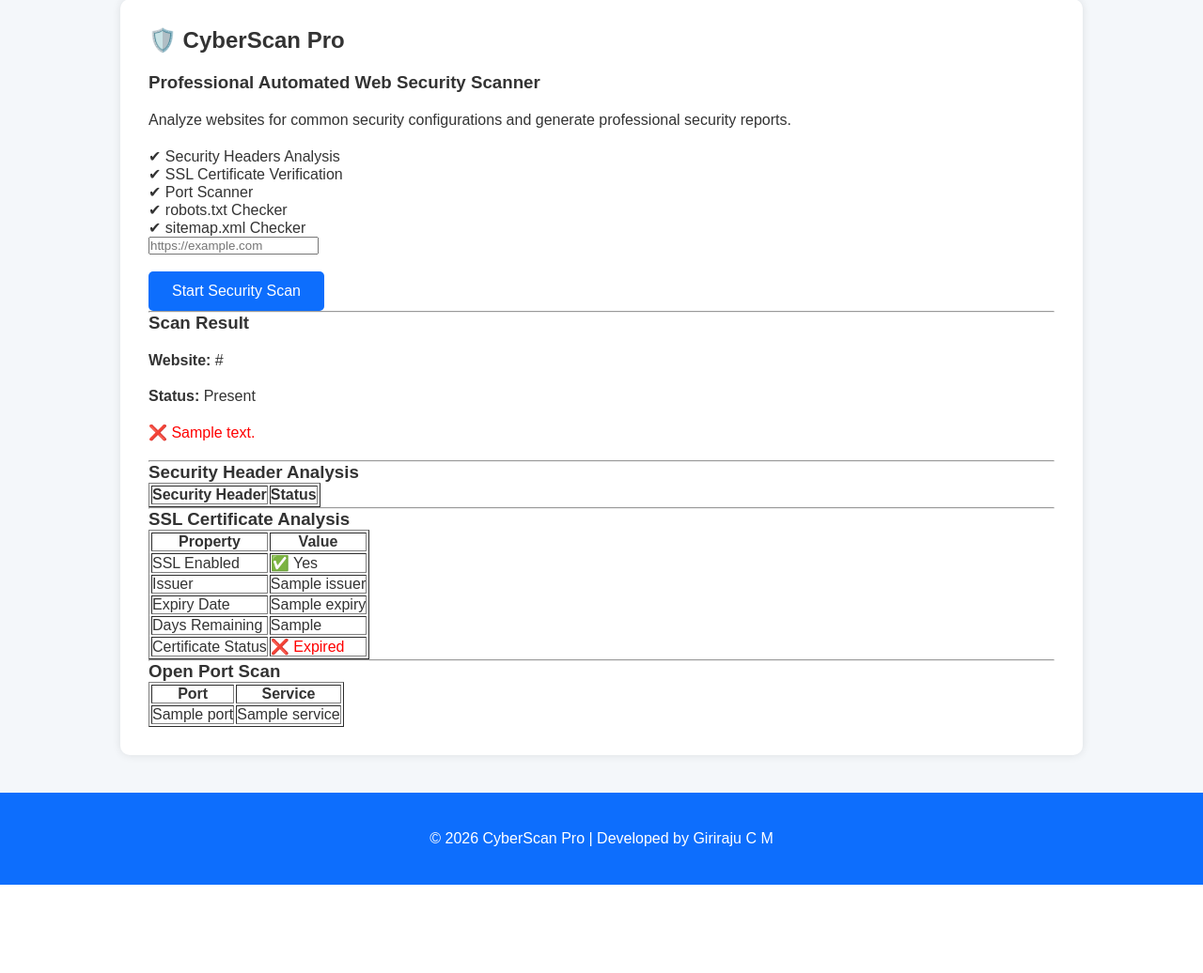
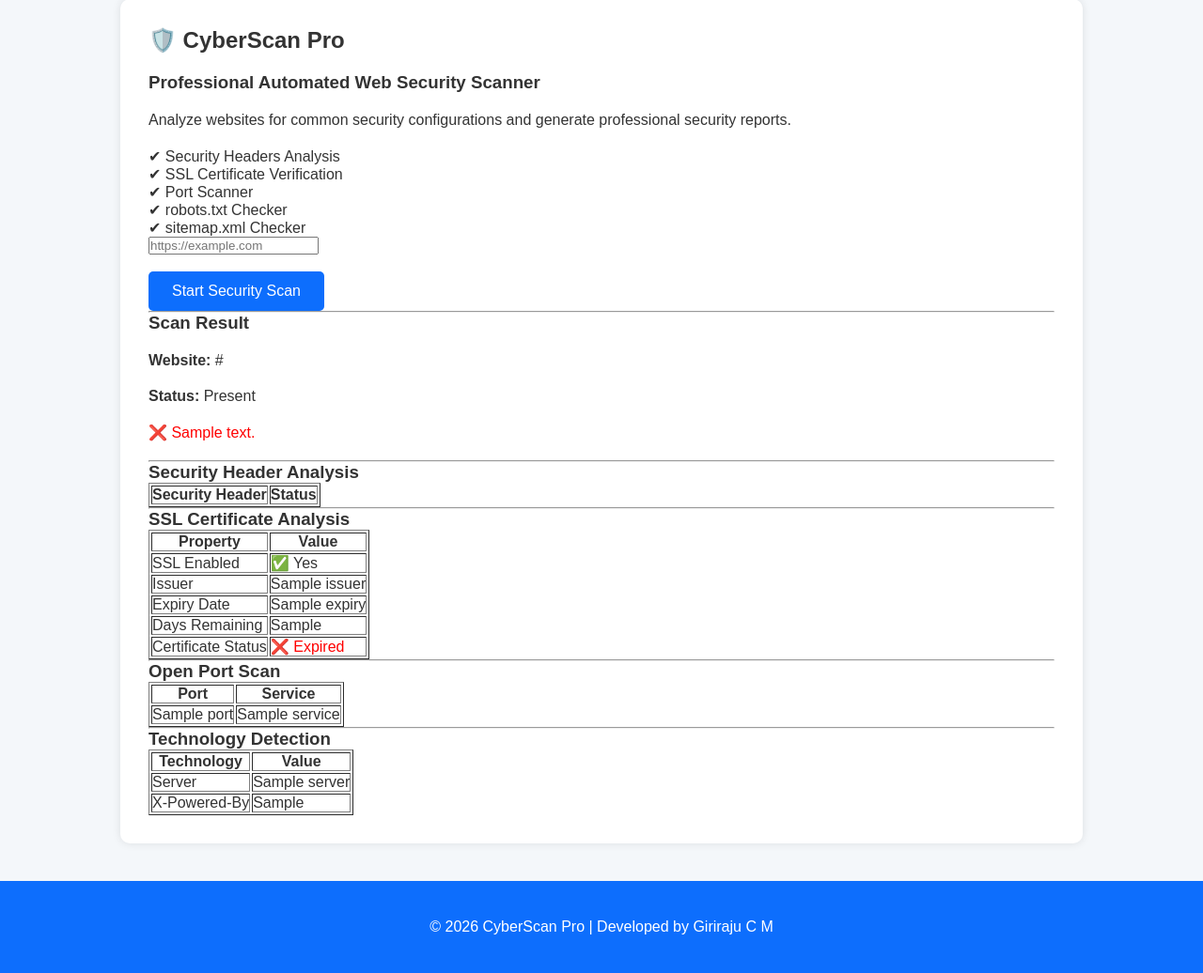
Before and after one commit to girirajuinfo/CyberScan-Pro, a Flask app: template templates/index.html in a window 1280 px wide. Shown: the part 146-1182 px from the top of the page at 94% size. Before the commit the page ends 1088 px from the top, so only its background shows below. Run offline with Flask 3, Linux system fonts and the light colour scheme; the template is opened without the code that fills it: most values are stand-ins (such as "Sample title", 1, 10 or a date in 2020); lists and menus that the app fills with data are empty.

Commit message:
Day 7: Implement technology detection

```diff
--- a/app.py
+++ b/app.py
@@ -4,6 +4,7 @@ from scanner.headers import check_security_headers
 from scanner.ssl_checker import check_ssl_certificate
 from scanner.robots import check_robots_and_sitemap
 from scanner.ports import scan_ports
+from scanner.technology import detect_technology
 
 app = Flask(__name__)
 
@@ -23,6 +24,7 @@ def home():
             ssl_results = check_ssl_certificate(website)
             robots_results = check_robots_and_sitemap(website)
             port_results = scan_ports(website)
+            technology_results = detect_technology(website)
 
             result = {
                 "website": website,
@@ -31,8 +33,9 @@ def home():
                 "headers": header_results,
                 "ssl": ssl_results,
                 "robots": robots_results,
-                "ports": port_results
-            }
+                "ports": port_results,
+                "technology": technology_results
+        }
 
         except requests.exceptions.MissingSchema:
 
--- a/templates/index.html
+++ b/templates/index.html
@@ -245,6 +245,33 @@
 
 </table>
 
+
+{% endif %}
+{% if result.technology %}
+
+<hr>
+
+<h3>Technology Detection</h3>
+
+<table border="1" cellpadding="10">
+
+<tr>
+    <th>Technology</th>
+    <th>Value</th>
+</tr>
+
+<tr>
+    <td>Server</td>
+    <td>{{ result.technology.server }}</td>
+</tr>
+
+<tr>
+    <td>X-Powered-By</td>
+    <td>{{ result.technology.powered_by }}</td>
+</tr>
+
+</table>
+
 {% endif %}
 {% endif %}
 
```
Also changed, not shown: scanner/technology.py (added, +30 -0 lines).
